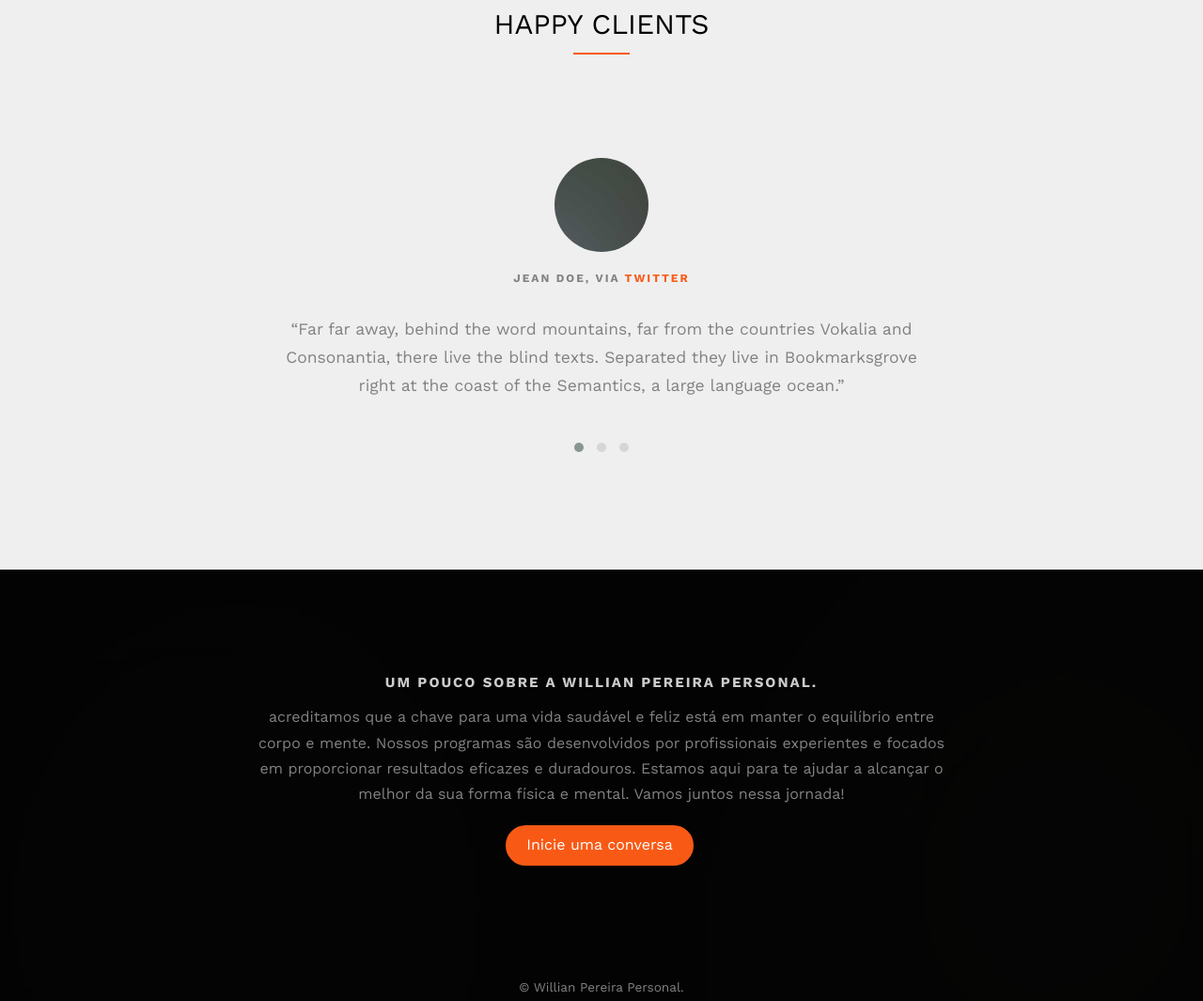
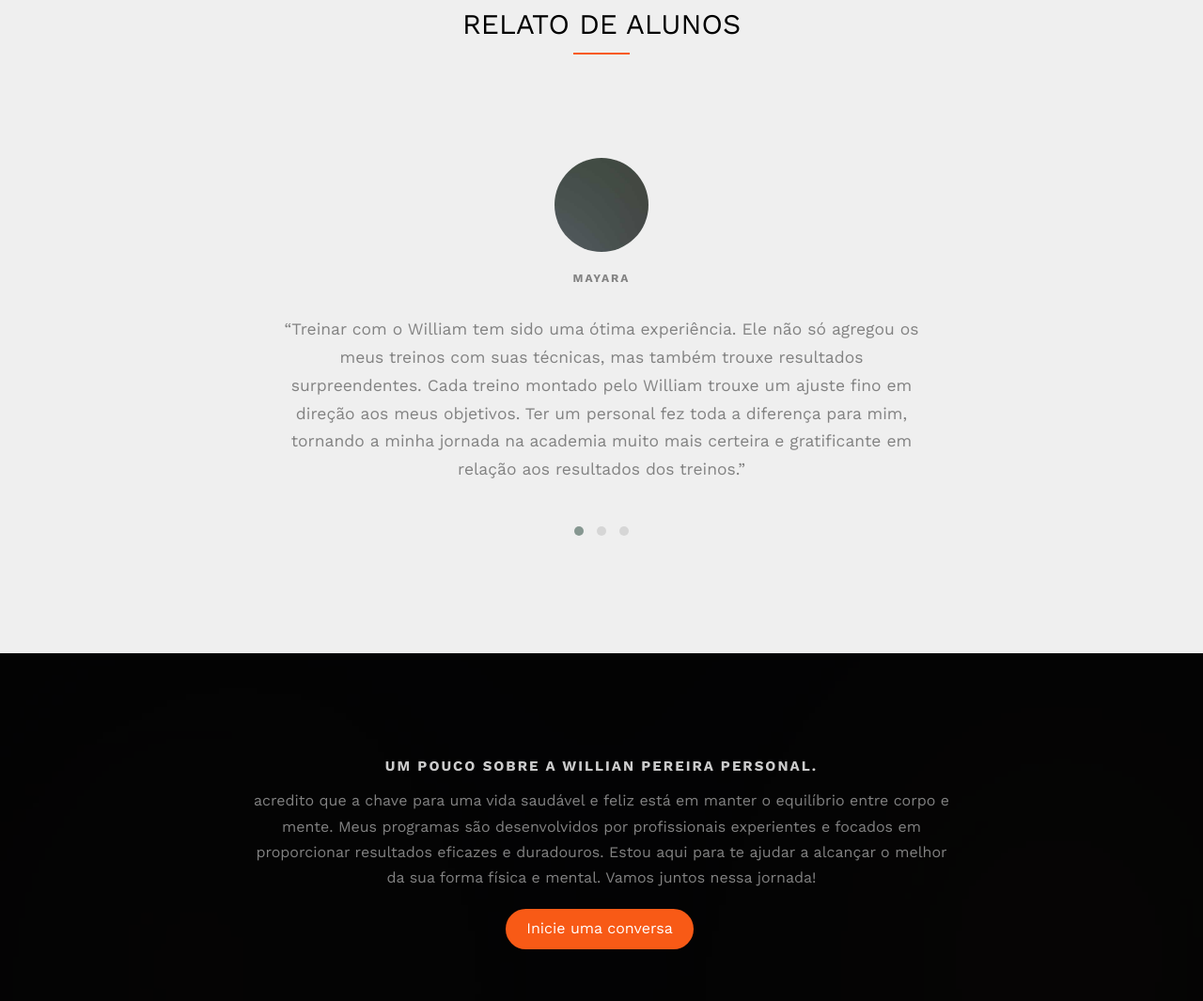
Before and after one commit to willianpersonal/willianpereira.github.io, a plain HTML site: page index.html in a window 1280 px wide. Shown: the part 4006-5071 px from the top of the page at 94% size. Drawn offline with nearby package versions, Linux system fonts and the light colour scheme; files whose address does not match are found by name.

Commit message:
add  testimonial Clients

```diff
--- a/index.html
+++ b/index.html
@@ -328,7 +328,7 @@
 		<div class="container">
 			<div class="row animate-box">
 				<div class="col-md-8 col-md-offset-2 text-center fh5co-heading">
-					<h2>Happy Clients</h2>
+					<h2>Relato de Alunos</h2>
 				</div>
 			</div>
 			<div class="row">
@@ -340,9 +340,15 @@
 									<figure>
 										<img src="images/person3.jpg" alt="user">
 									</figure>
-									<span>Jean Doe, via <a href="#" class="twitter">Twitter</a></span>
+									<span>Mayara</span>
 									<blockquote>
-										<p>&ldquo;Far far away, behind the word mountains, far from the countries Vokalia and Consonantia, there live the blind texts. Separated they live in Bookmarksgrove right at the coast of the Semantics, a large language ocean.&rdquo;</p>
+										<p>
+											&ldquo;Treinar com o William tem sido uma ótima experiência.
+											Ele não só agregou os meus treinos com suas técnicas,
+											mas também trouxe resultados surpreendentes. Cada treino montado pelo William trouxe um ajuste fino em direção aos meus objetivos.
+											Ter um personal fez toda a diferença para mim,
+											tornando a minha jornada na academia muito mais certeira e gratificante em relação aos resultados dos treinos.&rdquo;
+										</p>
 									</blockquote>
 								</div>
 							</div>
@@ -433,7 +439,10 @@
 			<div class="row row-pb-md" style="display: flex; justify-content: center">
 				<div class="col-md-8 fh5co-widget">
 					<h3 class="text-center">Um pouco sobre a Willian Pereira Personal.</h3>
-					<p class="text-center">acreditamos que a chave para uma vida saudável e feliz está em manter o equilíbrio entre corpo e mente. Nossos programas são desenvolvidos por profissionais experientes e focados em proporcionar resultados eficazes e duradouros. Estamos aqui para te ajudar a alcançar o melhor da sua forma física e mental. Vamos juntos nessa jornada!</p>
+					<p class="text-center">
+						acredito que a chave para uma vida saudável e feliz está em manter o equilíbrio entre corpo e mente.
+						Meus programas são desenvolvidos por profissionais experientes e focados em proporcionar resultados eficazes e duradouros.
+						Estou aqui para te ajudar a alcançar o melhor da sua forma física e mental. Vamos juntos nessa jornada!</p>
 					<p class="text-center"><a href="https://wa.me/5521981547020?text=Olá,%20gostaria%20de%20mais%20informações%20sobre%20seus%20serviços." target="_blank" class="btn btn-primary" href="#">Inicie uma conversa</a></p>
 				</div>
 				<!-- <div class="col-md-8">
```
